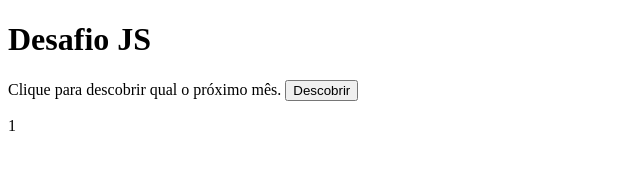
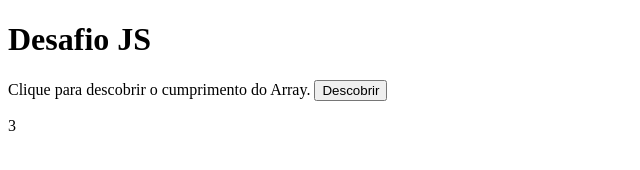
Before and after one commit to andressachris/javascript, a plain HTML site: page desafios/desafios-do-github/d031.html in a window 1280 px wide. Both pictures are taken after a click on the button "Descobrir". Shown: the whole page, without its empty margins (0-640 px from the left). Drawn offline with Linux system fonts and the light colour scheme.

Commit message:
criado código do desafio 31 de javascript

```diff
--- a/desafios/desafios-do-github/d031.html
+++ b/desafios/desafios-do-github/d031.html
@@ -12,7 +12,7 @@
     <h1>Desafio JS</h1>
 
     <p>
-        Clique para descobrir qual o próximo mês.
+        Clique para descobrir o cumprimento do Array.
         <button onclick="descobrir()">Descobrir</button>
     </p>
 
@@ -23,12 +23,9 @@
         var resultado = document.getElementById('resultado')
 
         function descobrir() {
-            var proximoMes = new Date();
-            var mes = proximoMes.getMonth() + 1;
-
-            document.getElementById("resultado").innerHTML = mes;
+            var deuses = ['Aegir', 'Aud', 'Balder']
+            resultado.innerHTML = deuses.length
         }
-
     </script>
 </body>
 
```
